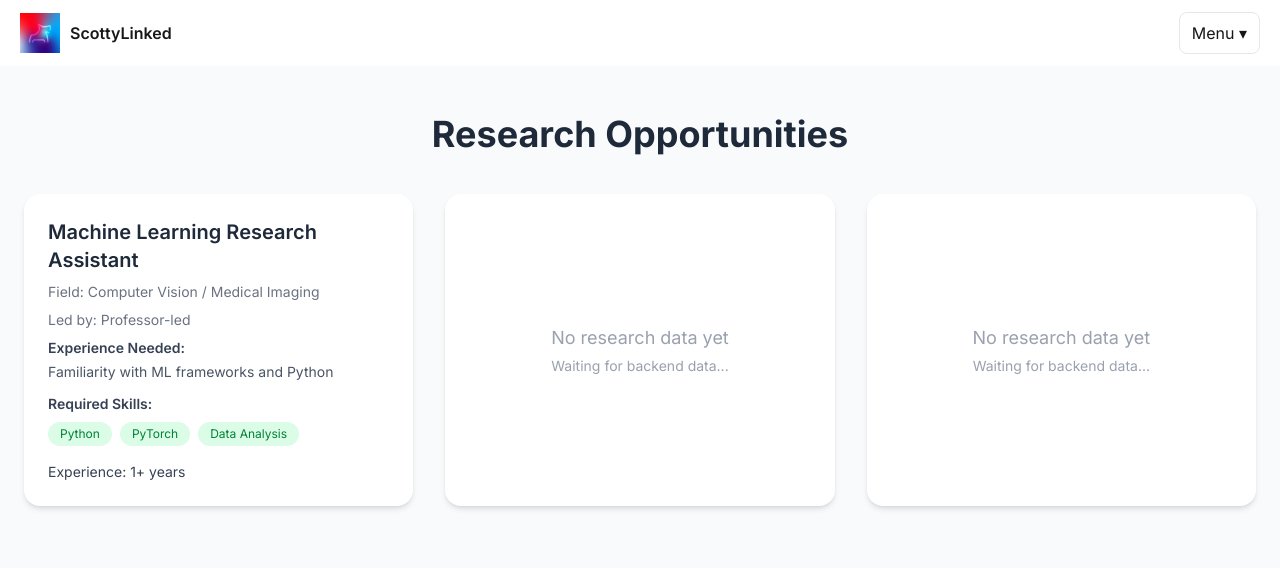
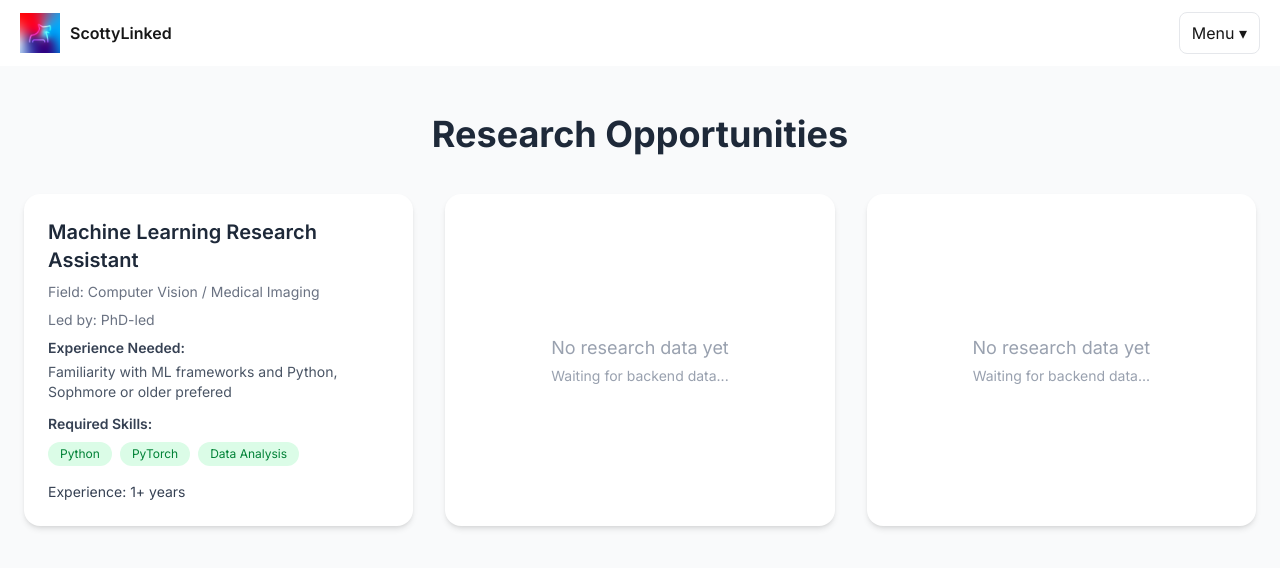
Before and after one commit to scottylabs-labrador/UpdatedScottyLinked, a Next.js app: page /research in a window 1280 px wide. Shown: the top 568 px of the page. Built offline with nearby package versions, Linux system fonts and the light colour scheme.

Commit message:
fixing research page

```diff
--- a/app/research/page.tsx
+++ b/app/research/page.tsx
@@ -6,7 +6,7 @@ interface Research {
   id: number;
   position: string;
   field: string;
-  leadType: string; // Professor-led, PhD-led, Student-led
+  leadType: string; // PhD-led, Student-led
   experienceNeeded: string;
   skills: string[];
   experience: string; // e.g., "1-2 years"
@@ -18,8 +18,8 @@ export default function ResearchPage() {
       id: 1,
       position: "Machine Learning Research Assistant",
       field: "Computer Vision / Medical Imaging",
-      leadType: "Professor-led",
-      experienceNeeded: "Familiarity with ML frameworks and Python",
+      leadType: "PhD-led",
+      experienceNeeded: "Familiarity with ML frameworks and Python, Sophmore or older prefered",
       skills: ["Python", "PyTorch", "Data Analysis"],
       experience: "1+ years",
     },
```
